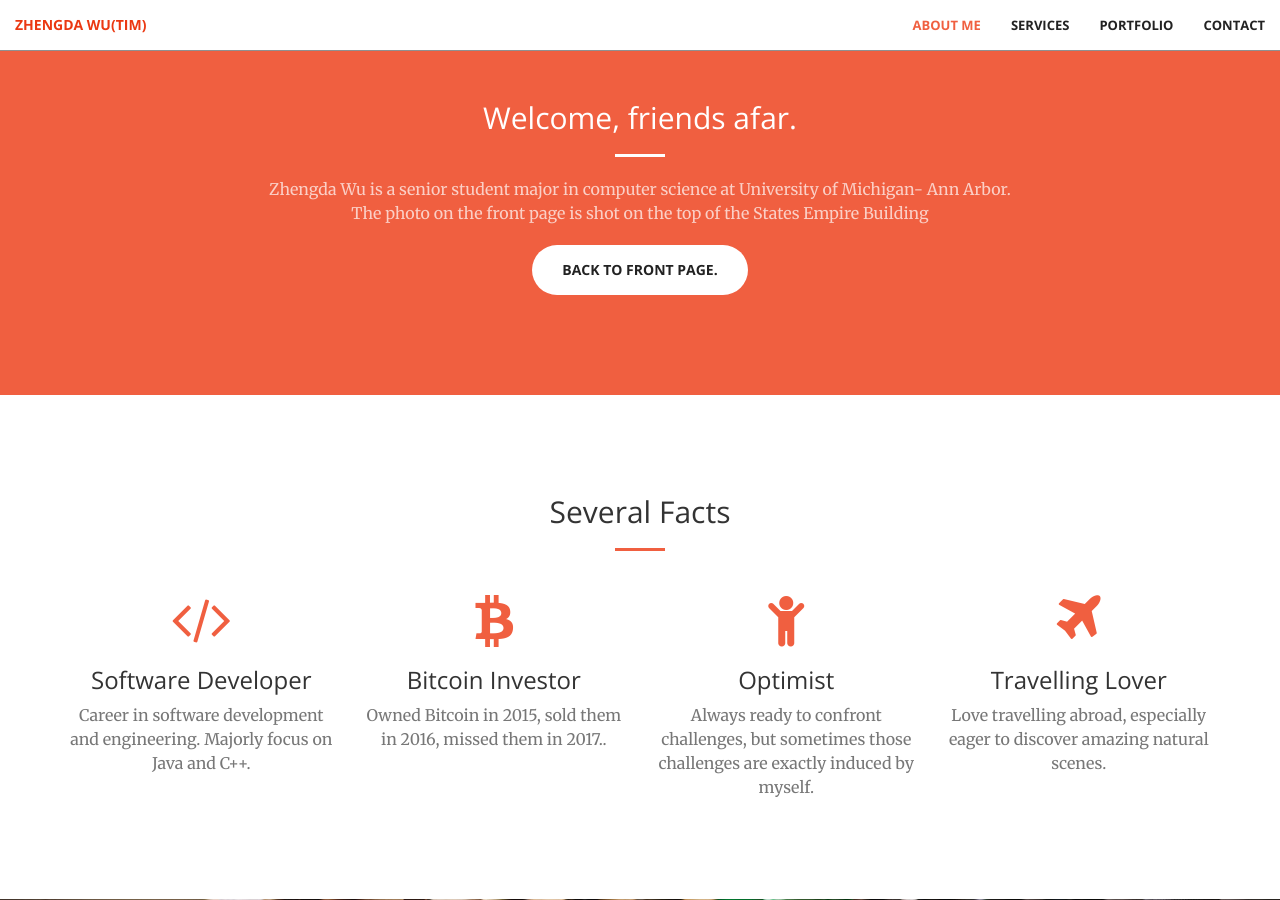
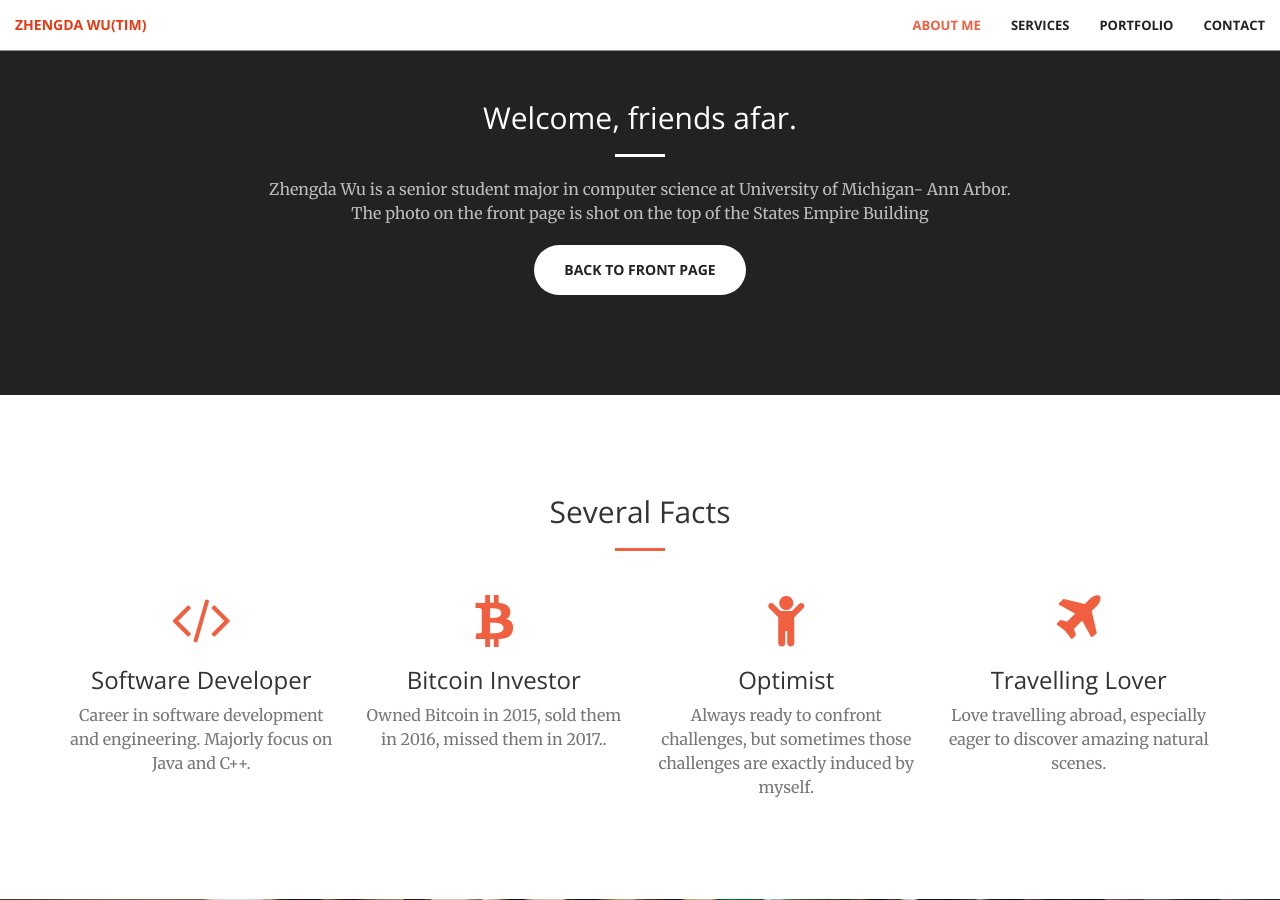
Before and after one commit to sjtuwzd/sjtuwzd.github.io, a Jekyll site: the page built from index.html, in a window 1280 px wide and 900 px high, scrolled down 899 px. Built offline with Jekyll 4.4.1, drawn with Linux system fonts in a browser that asks for light colours; grey boxes are pictures that could not be loaded.

Commit message:
change color

```diff
--- a/_includes/call-to-action.html
+++ b/_includes/call-to-action.html
@@ -1,11 +1,11 @@
-<section class="bg-primary" id="about">
+<section class="bg-dark" id="about">
     <div class="container">
         <div class="row">
             <div class="col-lg-8 col-lg-offset-2 text-center">
                 <h2 class="section-heading">Welcome, friends afar.</h2>
                 <hr class="light">
                 <p class="text-faded">Zhengda Wu is a senior student major in computer science at University of Michigan- Ann Arbor. The photo on the front page is shot on the top of the States Empire Building</p>
-                <a href="#" class="btn btn-default btn-xl">Back to front page.</a>
+                <a href="#" class="btn btn-default btn-xl">Back to front page</a>
             </div>
         </div>
     </div>
--- a/_includes/header.html
+++ b/_includes/header.html
@@ -1,4 +1,4 @@
-<header class="bg-dark">
+<header>
     <div class="header-content">
         <div class="header-content-inner">
             <h1>Veni, vidi, vici</h1>
```
